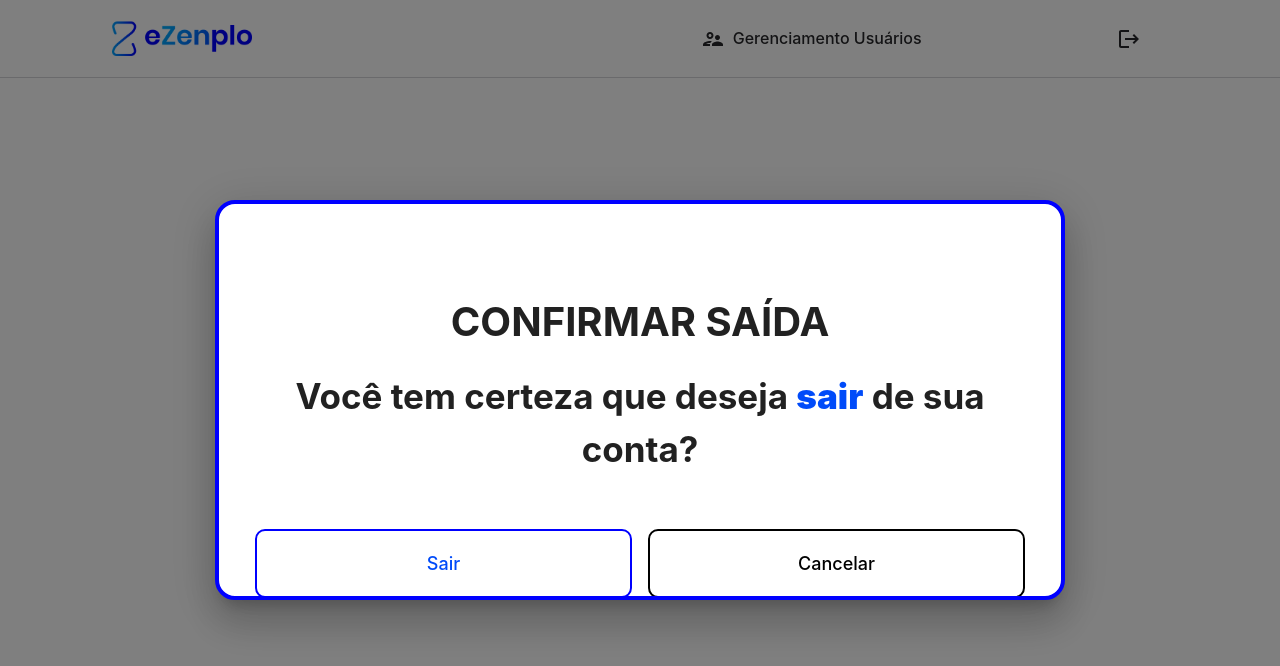
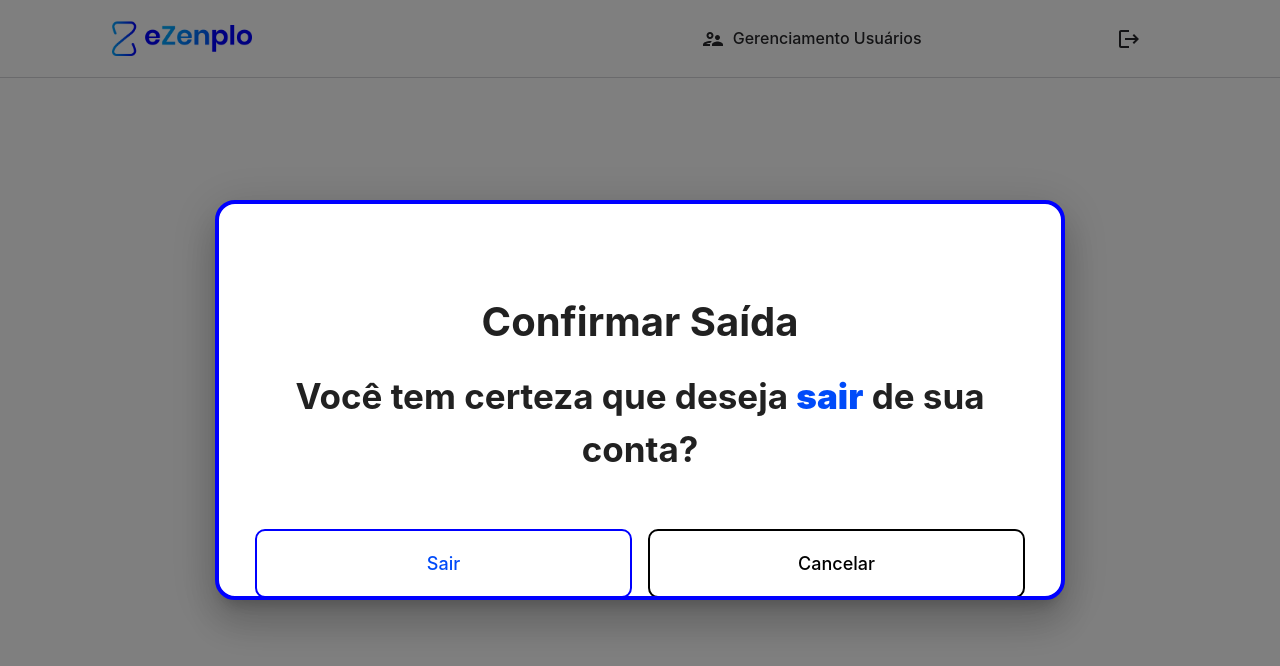
Before and after one commit to Dashboard-eZenplo/frontend, a React (Vite) app: page / in a window 1280 px wide. Both pictures are taken after a click on the button 1132 px from the left and 38 px from the top of the page. Shown: the top 666 px of the page. Built offline with nearby package versions, Linux system fonts and the light colour scheme; no server answers.

Commit message:
change uppercase to lowercase

```diff
--- a/src/components/ModalLogout.tsx
+++ b/src/components/ModalLogout.tsx
@@ -83,7 +83,7 @@ const LogoutModal = ({ open, onClose }: ModalProps) => {
               }
             }}
           >
-            CONFIRMAR SAÍDA
+            Confirmar Saída
           </DialogTitle>
 
           <Typography
```
